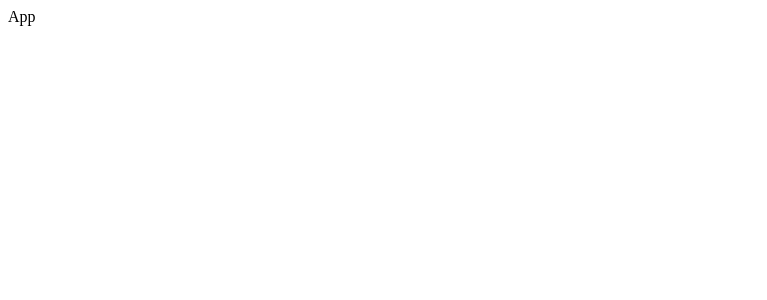
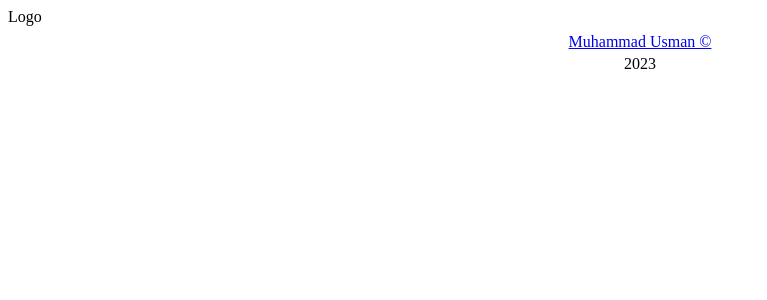
Before and after one commit to zillBoy/react-piano, a React (Vite) app: page / in a window 1280 px wide. Shown: the top 300 px of the page, without its empty margins (0-767 px from the left). Built offline with nearby package versions, Linux system fonts and the light colour scheme.

Commit message:
[feature/footer-logo-component] footer component created

```diff
--- a/src/App.tsx
+++ b/src/App.tsx
@@ -1,5 +1,13 @@
-const App = () => {
-  return <div>App</div>
+// Internal Dependencies
+import { Footer } from './components/Footer'
+import { Logo } from './components/Logo';
+
+import styles from './App.module.css'
+
+export const App = () => {
+  return <div>
+    <Logo />
+    <main className={styles.content} />
+    <Footer />
+  </div>
 }
-
-export default App;
--- /dev/null
+++ b/src/components/Footer/Footer.module.css
@@ -0,0 +1,7 @@
+.footer {
+  height: var(--footer-height);
+  padding: 5px;
+
+  text-align: center;
+  line-height: 1.4;
+}
--- /dev/null
+++ b/src/components/Footer/Footer.tsx
@@ -0,0 +1,14 @@
+// Internal Dependencies
+import styles from './Footer.module.css'
+
+export const Footer = () => {
+  const currentYear = new Date().getFullYear();
+
+  return (
+    <footer className={styles.footer}>
+      <a href='#'>Muhammad Usman &copy;</a>
+      <br />
+      {currentYear}
+    </footer>
+  )
+}
--- /dev/null
+++ b/src/components/Footer/index.ts
@@ -0,0 +1 @@
+export * from './Footer'
--- /dev/null
+++ b/src/components/Logo.tsx
@@ -0,0 +1,5 @@
+export const Logo = () => {
+  return (
+    <div>Logo</div>
+  )
+}
--- /dev/null
+++ b/src/index.css
@@ -0,0 +1,4 @@
+:root {
+  --footer-height: 60px;
+  --logo-height: 8rem;
+}
--- a/src/main.tsx
+++ b/src/main.tsx
@@ -3,7 +3,7 @@ import React from 'react'
 import ReactDOM from 'react-dom/client'
 
 // Internal Dependencies
-import App from './App.tsx'
+import { App } from './App.tsx'
 
 ReactDOM.createRoot(document.getElementById('root') as HTMLElement).render(
   <React.StrictMode>
```
Also changed, not shown: src/App.module.css (added).
